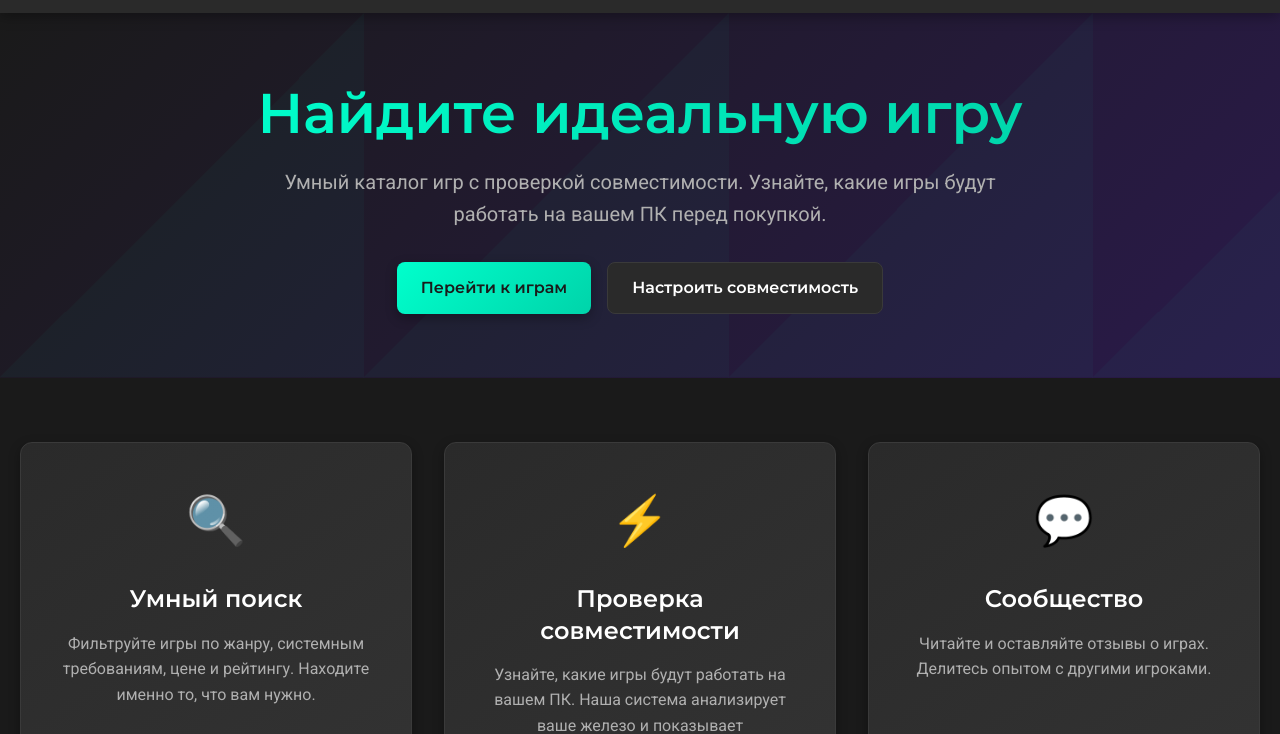
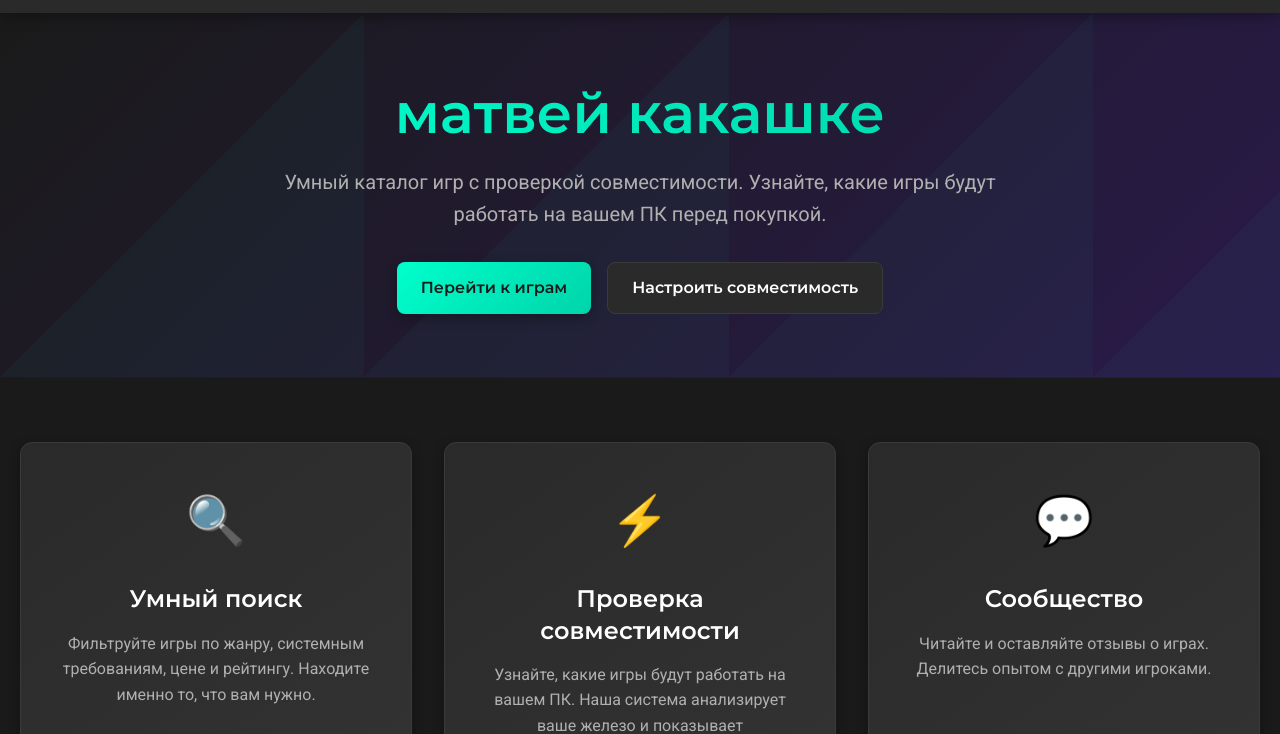
Before and after one commit to TenderView/steam-library, a plain HTML site: page index.html in a window 1280 px wide. Shown: the part 70-804 px from the top of the page. Drawn offline with Linux system fonts and the light colour scheme.

Commit message:
Update index.html

```diff
--- a/index.html
+++ b/index.html
@@ -27,7 +27,7 @@
     <section class="hero">
         <div class="container">
             <div class="hero-content">
-                <h1 class="hero-title">Найдите идеальную игру</h1>
+                <h1 class="hero-title">матвей какашке</h1>
                 <p class="hero-subtitle">
                     Умный каталог игр с проверкой совместимости. Узнайте, какие игры будут работать
                     на вашем ПК перед покупкой.
```
